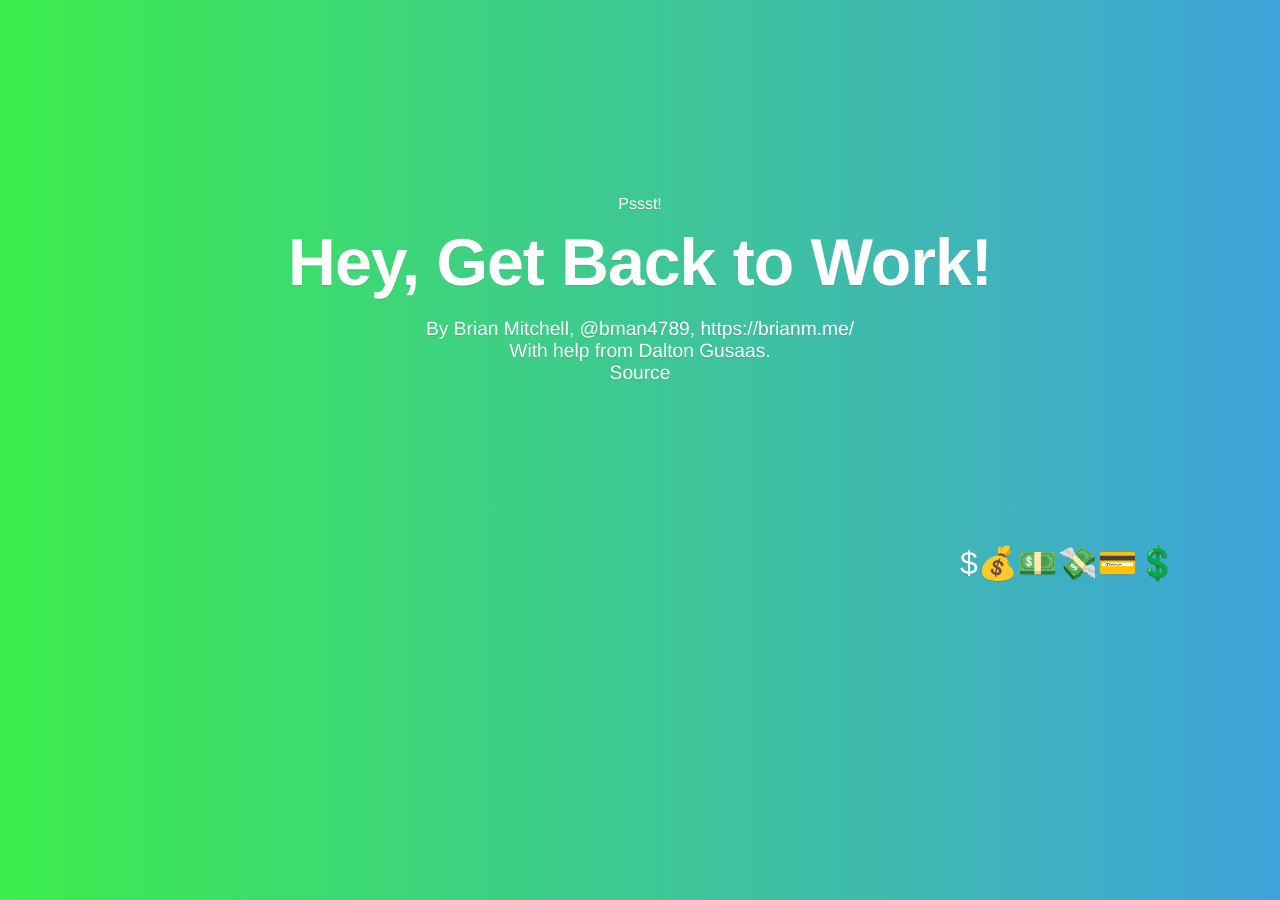
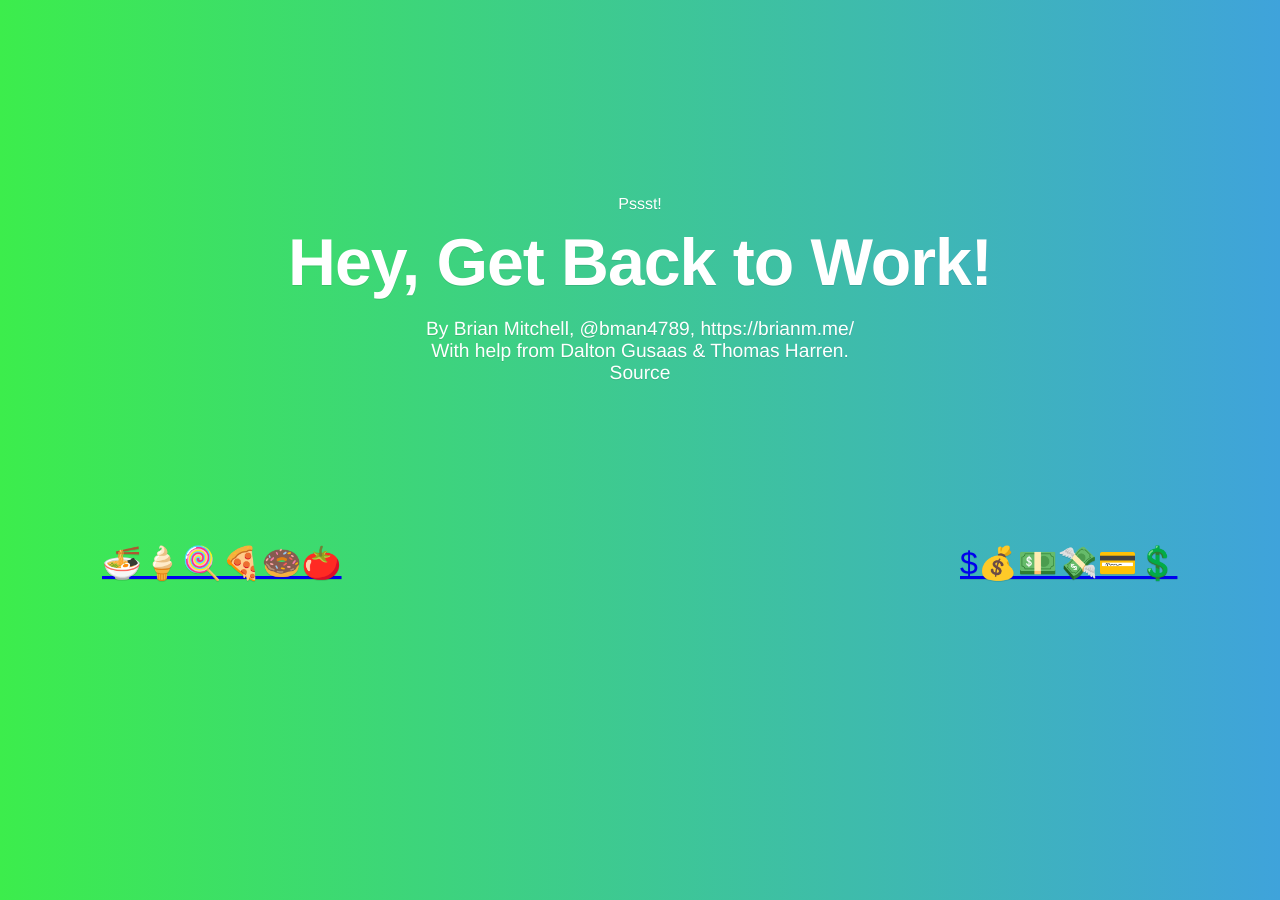
Before and after one commit to BrianMitchL/heygetbacktowork, a Jekyll site: the page built from index.html, in a window 1280 px wide. Built offline with Jekyll 4.4.1, drawn with Linux system fonts in a browser that asks for light colours; nearby versions of some CDN libraries.

```diff
--- a/assets/styles/style.css
+++ b/assets/styles/style.css
@@ -70,8 +70,13 @@
     text-decoration: none;
 }
 
-#bling {
+#offRightEdge, #offLeftEdge {
     position: absolute;
-    right: -20%;
     bottom: -100%;
 }
+#offRightEdge{
+    right: -20%;
+}
+#offLeftEdge {
+    left: -20%;
+}
--- a/index.html
+++ b/index.html
@@ -6,8 +6,12 @@
     <a id="pst" class="animated infinite bounce" href="/pssst">Pssst!</a>
     <h1 class="animated infinite pulse">Hey, Get Back to Work!</h1>
     <p>By Brian Mitchell, <a href="https://twitter.com/bman4789/">@bman4789</a>, <a href="https://brianm.me/" title="brianm.me website">https://brianm.me/</a><br />
-    With help from Dalton Gusaas.<br /><a href="https://github.com/bman4789/heygetbacktowork" title="Github Repo">Source</a></p>
-    <a id="bling" class="animated rotateInUpRight" href="/it/looks/like/you/are/distracted/,/maybe/you/should/get/back/to/work!/" title="$$$$$">$💰💵💸💳💲</a>
+    With help from Dalton Gusaas & Thomas Harren.<br /><a href="https://github.com/bman4789/heygetbacktowork" title="Github Repo">Source</a></p>
+
+    <a id="offRightEdge" class="animated rotateInUpRight" href="/it/looks/like/you/are/distracted/,/maybe/you/should/get/back/to/work!/" title="$$$$$">$💰💵💸💳💲</a>
+
+    <a id="offLeftEdge" class="animated rotateInUpLeft" href="/it/looks/like/you/are/distracted/,/maybe/you/should/get/back/to/work!/" title="$$$$$">🍜🍦🍭🍕🍩🍅</a>
+
 </div>
 <script type="text/javascript">
     $(document).ready(function() {
```
